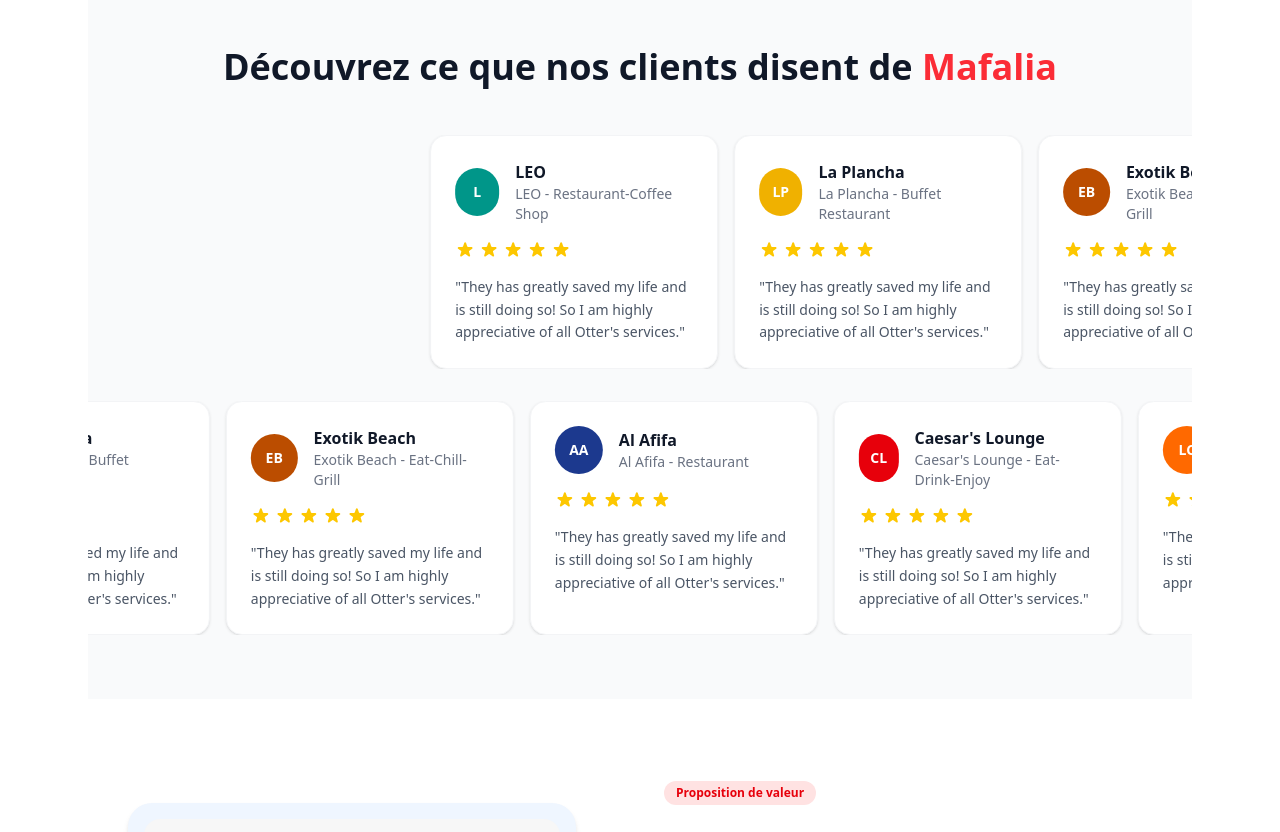
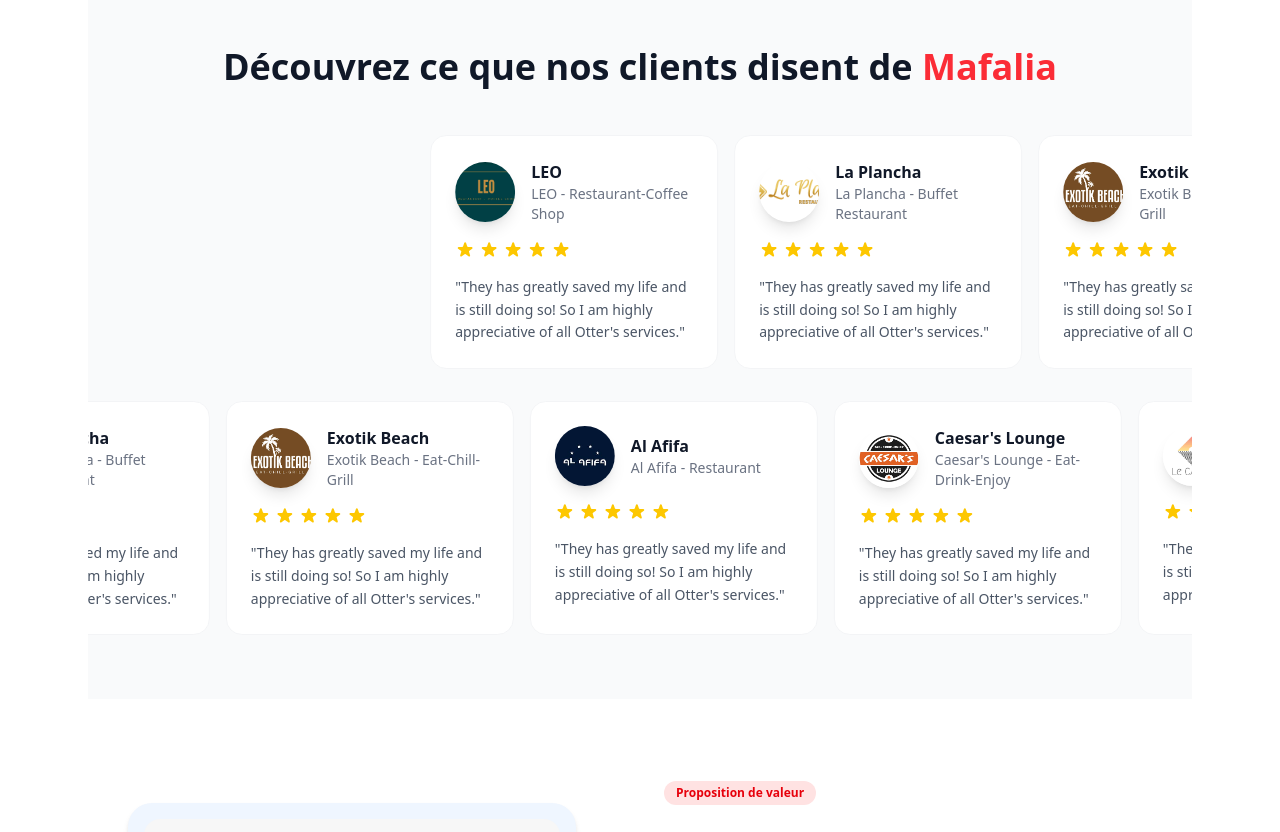
Before and after one commit to MilkCoder26/test, a React (Vite) app: page / in a window 1280 px wide. Shown: the part 2660-3492 px from the top of the page. Built offline with nearby package versions, Linux system fonts and the light colour scheme.

Commit message:
add restaurant logos

```diff
--- a/src/components/Section2.tsx
+++ b/src/components/HomeSection2.tsx
@@ -87,7 +87,7 @@
   return (
     <div>
       <div className="max-w-7xl mx-auto text-center">
-        <h2 className="text-3xl sm:text-4xl font-bold text-gray-900 mb-4">
+        <h2 className="text-3xl sm:text-4xl font-bold text-amber-950 mb-4">
           Avec <span className="text-red-500">Mafalia</span>, passez à la
           vitesse supérieure
         </h2>
--- a/src/components/Section4.tsx
+++ b/src/components/HomeSection4.tsx
@@ -1,5 +1,11 @@
 import MarqueeRow from "./MarqueeRow";
 import TestimonialCard from "./TestimonialCard";
+import caesarLogo from "../assets/caesar-logo.png";
+import alafifaLogo from "../assets/al-afifa-logo.jpg";
+import exoticbeachLogo from "../assets/exotic-beach-logo.png";
+import laplanchaLogo from "../assets/la-plancha-logo.png";
+import leoLogo from "../assets/leo-logo.jpg";
+import lecarreLogo from "../assets/le-carre-logo.jpg";
 
 const Section4 = () => {
   const testimonials = [
@@ -10,7 +16,7 @@
       rating: 5,
       testimonial:
         "They has greatly saved my life and is still doing so! So I am highly appreciative of all Otter's services.",
-      logoColor: "bg-teal-600",
+      logo: leoLogo,
     },
     {
       name: "La Plancha",
@@ -19,7 +25,7 @@
       rating: 5,
       testimonial:
         "They has greatly saved my life and is still doing so! So I am highly appreciative of all Otter's services.",
-      logoColor: "bg-yellow-500",
+      logo: laplanchaLogo,
     },
     {
       name: "Exotik Beach",
@@ -28,7 +34,7 @@
       rating: 5,
       testimonial:
         "They has greatly saved my life and is still doing so! So I am highly appreciative of all Otter's services.",
-      logoColor: "bg-amber-700",
+      logo: exoticbeachLogo,
     },
     {
       name: "Al Afifa",
@@ -37,7 +43,7 @@
       rating: 5,
       testimonial:
         "They has greatly saved my life and is still doing so! So I am highly appreciative of all Otter's services.",
-      logoColor: "bg-blue-900",
+      logo: alafifaLogo,
     },
     {
       name: "Caesar's Lounge",
@@ -46,7 +52,7 @@
       rating: 5,
       testimonial:
         "They has greatly saved my life and is still doing so! So I am highly appreciative of all Otter's services.",
-      logoColor: "bg-red-600",
+      logo: caesarLogo,
     },
     {
       name: "Le Carre",
@@ -55,7 +61,7 @@
       rating: 5,
       testimonial:
         "They has greatly saved my life and is still doing so! So I am highly appreciative of all Otter's services.",
-      logoColor: "bg-orange-500",
+      logo: lecarreLogo,
     },
   ];
 
--- a/src/components/MarketingServices.tsx
+++ b/src/components/MarketingServices.tsx
@@ -1,5 +1,5 @@
 import { LoanIcon, MobileIcon, OmnichannelIcon, POSIcon } from "../icons";
-import type { Feature } from "./Section2";
+import type { Feature } from "./HomeSection2";
 import ServiceCard from "./ServiceCard";
 
 export const features: Feature[] = [
--- a/src/components/ServiceCard.tsx
+++ b/src/components/ServiceCard.tsx
@@ -1,4 +1,4 @@
-import type { Feature } from "./Section2";
+import type { Feature } from "./HomeSection2";
 
 type ServicecardProps = {
   feature: Feature;
--- a/src/components/TestimonialCard.tsx
+++ b/src/components/TestimonialCard.tsx
@@ -22,26 +22,23 @@
   businessType,
   rating = 5,
   testimonial,
-  logoColor = "bg-gray-200",
+  logo,
 }: {
   name: string;
   business: string;
   businessType: string;
   rating?: number;
   testimonial: string;
-  logoColor?: string;
+  logo: string;
 }) => (
-  <div className="flex-shrink-0 w-72 bg-white rounded-2xl shadow-sm border border-gray-100 p-6 mx-2">
+  <div className="flex-shrink-0 w-72 bg-white rounded-2xl border border-gray-100 p-6 mx-2">
     <div className="flex items-center space-x-4 mb-4">
-      <div
-        className={`w-12 h-12 rounded-full ${logoColor} flex items-center justify-center`}
-      >
-        <span className="text-white font-bold text-sm">
-          {name
-            .split(" ")
-            .map((word) => word[0])
-            .join("")}
-        </span>
+      <div className="flex-shrink-0 flex justify-center items-center">
+        <img
+          src={logo}
+          alt="ndeye-image"
+          className="w-15 h-15 rounded-full shadow-lg object-cover"
+        />
       </div>
       <div>
         <h3 className="font-semibold text-gray-900">{name}</h3>
--- a/src/pages/Marketing.tsx
+++ b/src/pages/Marketing.tsx
@@ -2,7 +2,7 @@
 import Header from "../components/Header";
 import MarketingServices from "../components/MarketingServices";
 import RestaurantPartners from "../components/RestaurantPartners";
-import Section6 from "../components/Section6";
+import Section6 from "../components/HomeSection6";
 import BenefitsProgram from "../components/BenefitsProgram";
 import Partners from "../components/Partners";
 import MafaliaContactForm from "../components/MafaliaContact";
```
Also changed, not shown: src/pages/Home.tsx (+7 -7 lines), src/components/HomeSection1.tsx (renamed from src/components/Section1.tsx), src/components/HomeSection3.tsx (renamed from src/components/Section3.tsx), src/components/HomeSection5.tsx (renamed from src/components/Section5.tsx), src/components/HomeSection6.tsx (renamed from src/components/Section6.tsx), src/components/HomeSection7.tsx (renamed from src/components/Section7.tsx).
